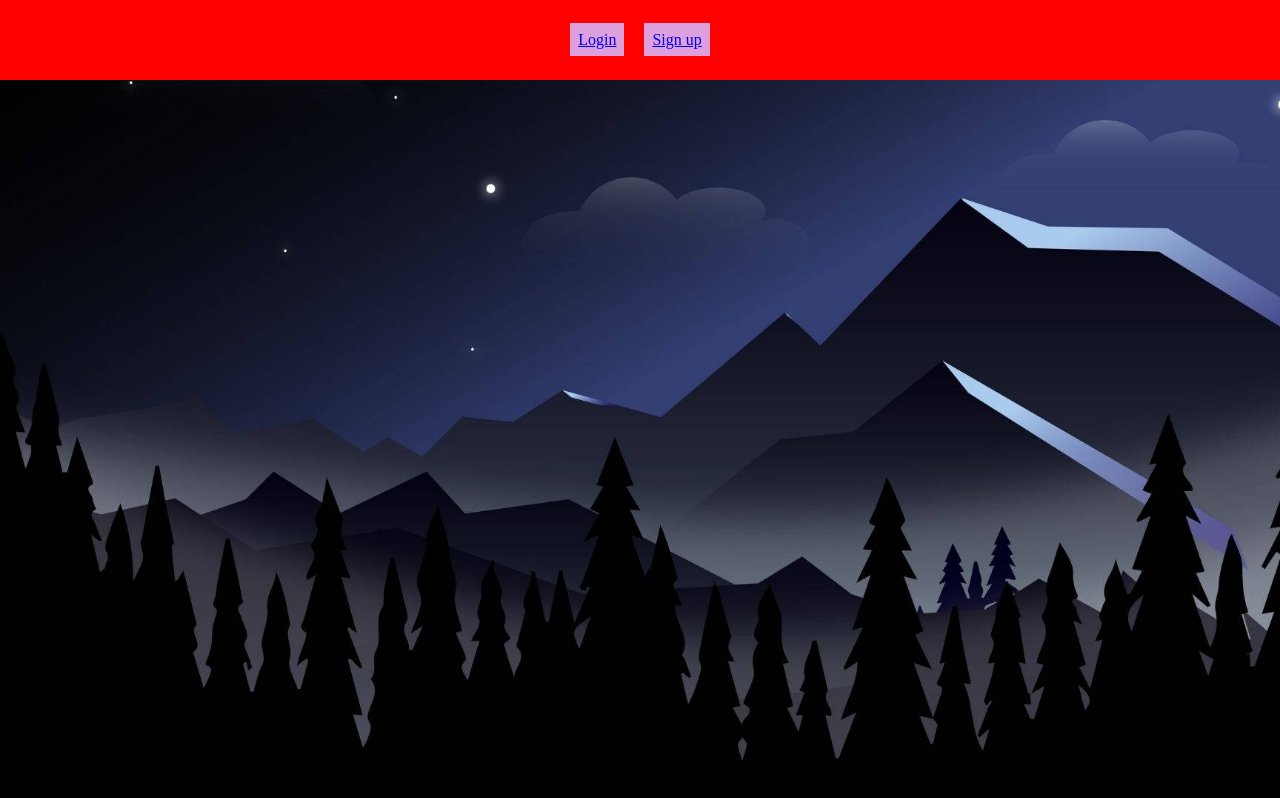
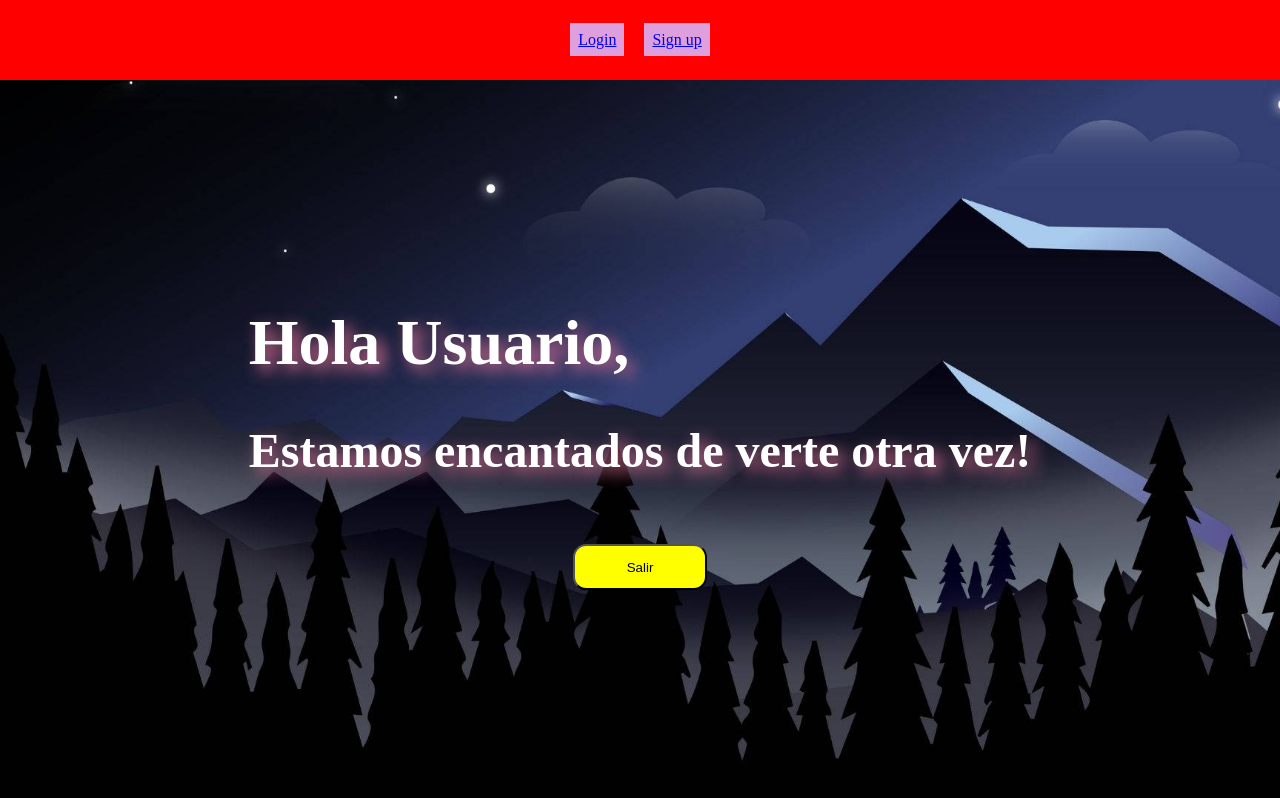
Before and after one commit to 99jack99/Vue-Login, a Vue app: page / in a window 1280 px wide. Before the commit this address had no page. Built offline with nearby package versions, Linux system fonts and the light colour scheme.

Commit message:
creating home, url control yet to be added

```diff
--- a/src/Store/AuthStore.js
+++ b/src/Store/AuthStore.js
@@ -1,13 +1,15 @@
 // /store/user.js
 import { defineStore } from "pinia";
 import axios from "axios";
+
+import  router  from '../router';
 
 export const useAuthStore = defineStore({
   id: "authStore",
 
   state: () => ({
     // initialize state from local storage to enable user to stay logged in
-  user: {},
+    user: {},
   }),
 
   actions: {
@@ -19,12 +21,11 @@ export const useAuthStore = defineStore({
         })
         .then(function (res) {
           console.log(res.status);
-
+          router.push("/");
         })
         .catch(function (error) {
           console.log("mal", error);
         });
     },
-
   },
 });
--- a/src/pages/Home.vue
+++ b/src/pages/Home.vue
@@ -3,10 +3,58 @@
 </script>
 
 <template>
-  <div>
-    Hola soy un template
+  <div id="card">
+    <div class="bodyCard">
+      <div class="titles">
+      <h1>Hola Usuario, </h1>
+
+      <h2>Estamos encantados de verte otra vez!</h2>
+    </div>
+
+    <div class="body">
+      <button class="logoutbutton">Salir</button>
+    </div>
+    </div>
+
   </div>
 </template>
 
-<style lang="" scoped>
+<style lang="css" scoped>
+
+#card{
+
+  width: 100vw;
+  height: 90vh;
+  display: flex;
+  flex-direction: column;
+  align-items: center;
+  justify-content: center;
+  border-radius: 0.5em;
+
+}
+
+.bodyCard{
+  display: flex;
+  flex-direction: column;
+  align-items: center;
+  justify-content: center;
+}
+
+.titles{
+  font-size: 2em;
+  color: white;
+  text-shadow: 0.2em 0.2em 0.5em palevioletred;
+}
+
+
+.logoutbutton{
+  margin: 2em;
+  width: 10em;
+  padding: 1em;
+  border-radius: 1em;
+
+  background-color: yellow;
+
+}
+
 </style>
```
Also changed, not shown: src/router.js (+2 -6 lines).
